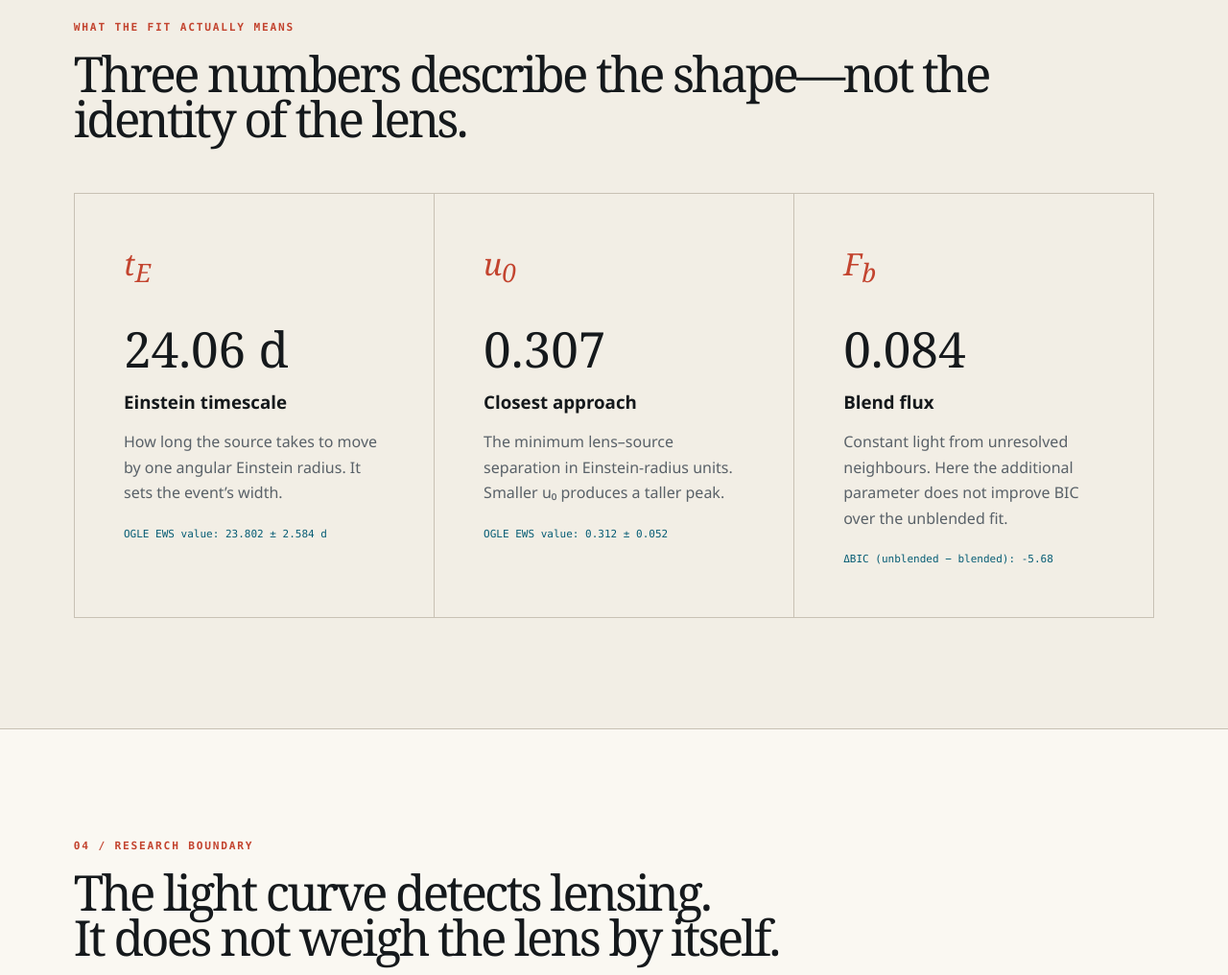
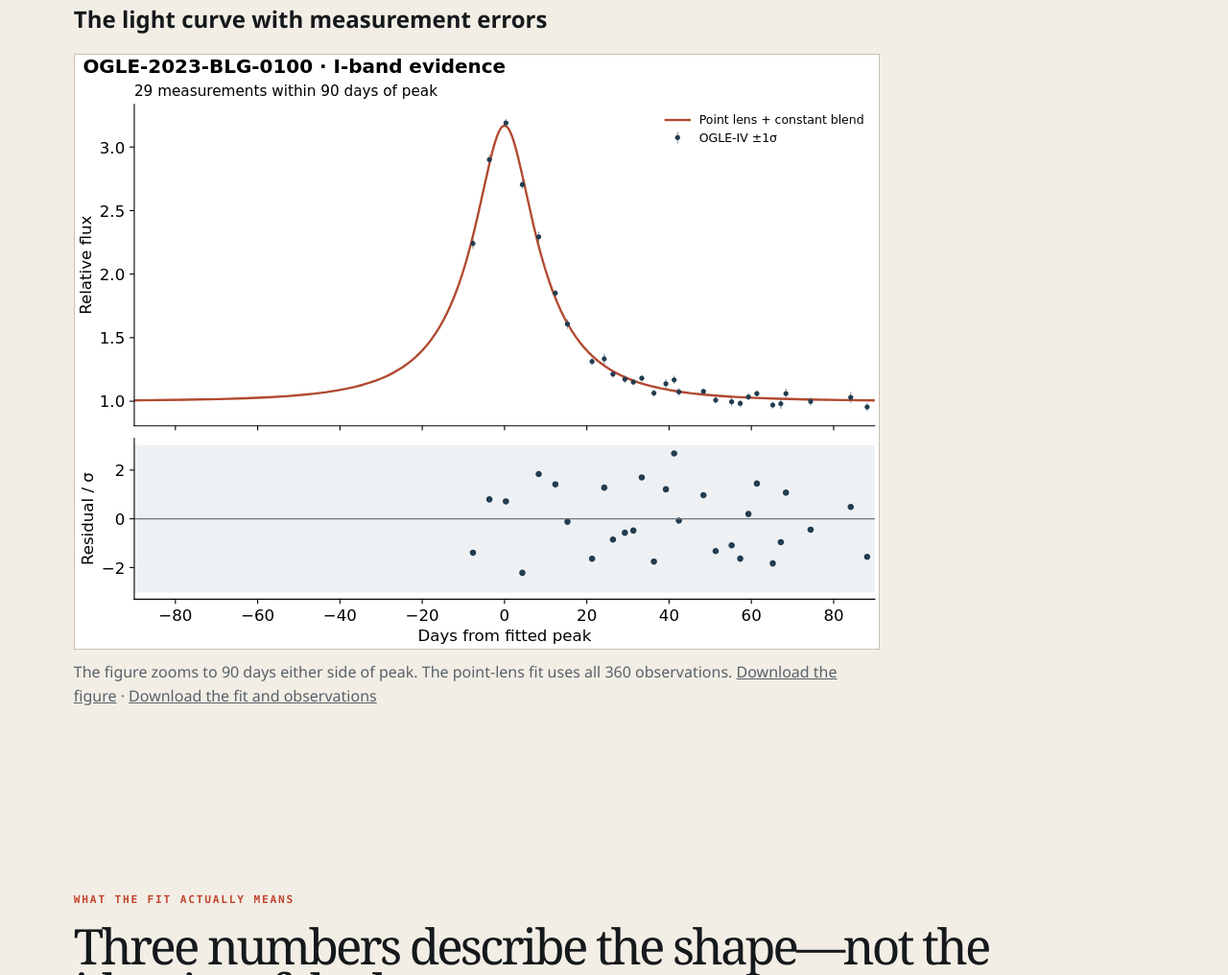
Before and after one commit to Biswajit1999/microlensing-event-lab, a website: page index.html in a window 1280 px wide. Shown: the part 3388-4404 px from the top of the page at 96% size. Drawn offline with Linux system fonts and the light colour scheme.

Commit message:
Add a downloadable OGLE light curve to the microlensing website

```diff
--- a/index.html
+++ b/index.html
@@ -68,6 +68,13 @@
       <div class="evidence-stage"><div class="chart-wrap"><div class="chart-key" id="chartKey"></div><canvas id="evidenceChart" width="1400" height="700" aria-label="OGLE photometry and fitted microlensing model"></canvas><p class="chart-caption" id="chartCaption"></p></div><aside class="finding" id="findingPanel" aria-live="polite"></aside></div>
     </section>
     <section class="model-section" aria-labelledby="model-title"><div class="section-number">03 / MODEL AUDIT</div><div class="model-copy"><h2 id="model-title">Three explanations enter.<br>Only one follows the peak.</h2><p>A constant star is the null hypothesis. A point-source/point-lens curve is fitted both with and without extra unresolved blend light. Lower BIC is preferred because it rewards fit quality but penalises unnecessary parameters.</p></div><div class="model-table-wrap"><table><thead><tr><th>Explanation</th><th>Parameters</th><th>Reduced χ²</th><th>BIC</th><th>Reading</th></tr></thead><tbody id="modelRows"></tbody></table></div></section>
+    <section class="evidence-figure" aria-labelledby="evidence-figure-title">
+      <h2 id="evidence-figure-title">The light curve with measurement errors</h2>
+      <figure>
+        <img src="assets/ogle-lightcurve-evidence.svg" loading="lazy" width="840" height="620" alt="OGLE-IV relative flux with one-sigma errors and a point-lens curve. The lower panel shows residuals in units of one sigma.">
+        <figcaption>The figure zooms to 90 days either side of peak. The point-lens fit uses all 360 observations. <a href="assets/ogle-lightcurve-evidence.svg" download>Download the figure</a> · <a href="data/ogle-2023-blg-0100-fit.json" download>Download the fit and observations</a></figcaption>
+      </figure>
+    </section>
     <section class="parameter-section" aria-labelledby="parameters-title"><div class="parameter-intro"><p class="kicker">WHAT THE FIT ACTUALLY MEANS</p><h2 id="parameters-title">Three numbers describe the shape—not the identity of the lens.</h2></div><div class="parameter-cards" id="parameterCards"></div></section>
     <section class="limits" id="limits" aria-labelledby="limits-title"><div><p class="kicker">04 / RESEARCH BOUNDARY</p><h2 id="limits-title">The light curve detects lensing.<br>It does not weigh the lens by itself.</h2></div><div class="boundary-grid"><article><h3>Supported here</h3><ul><li>A transient, symmetric brightening</li><li>A PSPL event timescale and impact parameter</li><li>Model residuals and information criteria</li></ul></article><article><h3>Still degenerate</h3><ul><li>Unique lens mass and distance</li><li>Transverse velocity</li><li>A planetary companion</li></ul></article><article class="equation"><h3>Fitted relation</h3><p>F(t) = F<sub>s</sub>A[u(t)] + F<sub>b</sub></p><small>The data mildly prefer no additional blend parameter: ΔBIC is shown above.</small></article></div></section>
     <section class="provenance" aria-labelledby="provenance-title"><div><p class="kicker">REPRODUCIBILITY</p><h2 id="provenance-title">From survey file to browser figure.</h2></div><ol><li><b>Acquire</b><span>360 I-band epochs from the official OGLE EWS file.</span></li><li><b>Transform</b><span>Magnitude to relative flux with propagated reported errors.</span></li><li><b>Fit</b><span>Bounded least squares for t₀, tE, u₀, source flux and blend flux.</span></li><li><b>Audit</b><span>Residuals, χ², BIC, source hash and a regenerating Python script.</span></li></ol><div class="source-links"><a href="data/ogle-2023-blg-0100-phot.dat" download>Raw photometry ↓</a><a href="data/ogle-2023-blg-0100-fit.json" download>Derived fit JSON ↓</a><a href="https://github.com/Biswajit1999/microlensing-event-lab" target="_blank" rel="noopener">Methods on GitHub ↗</a></div><p class="checksum" id="checksum"></p></section>
--- a/responsive-fixes.css
+++ b/responsive-fixes.css
@@ -5,3 +5,21 @@ body { overflow-x: hidden; }
   .standfirst { overflow-wrap: anywhere; }
   .field-card { width: 100%; min-width: 0; }
 }
+.evidence-figure {
+  padding: clamp(36px, 6vw, 90px) clamp(20px, 6vw, 110px);
+}
+.evidence-figure figure {
+  margin: 1rem 0 0;
+  max-width: 840px;
+}
+.evidence-figure img {
+  display: block;
+  width: 100%;
+  height: auto;
+  border: 1px solid var(--line);
+}
+.evidence-figure figcaption {
+  margin-top: .7rem;
+  color: var(--muted);
+  line-height: 1.6;
+}
```
